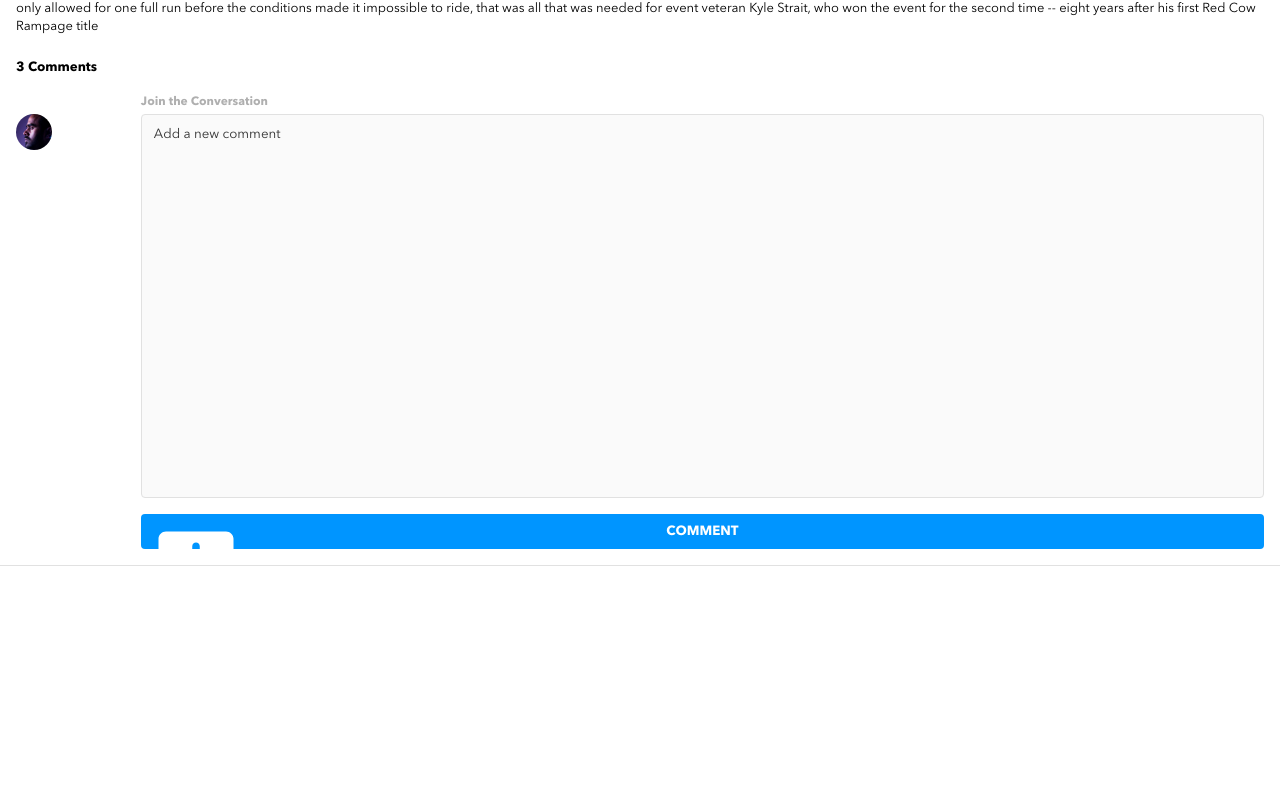
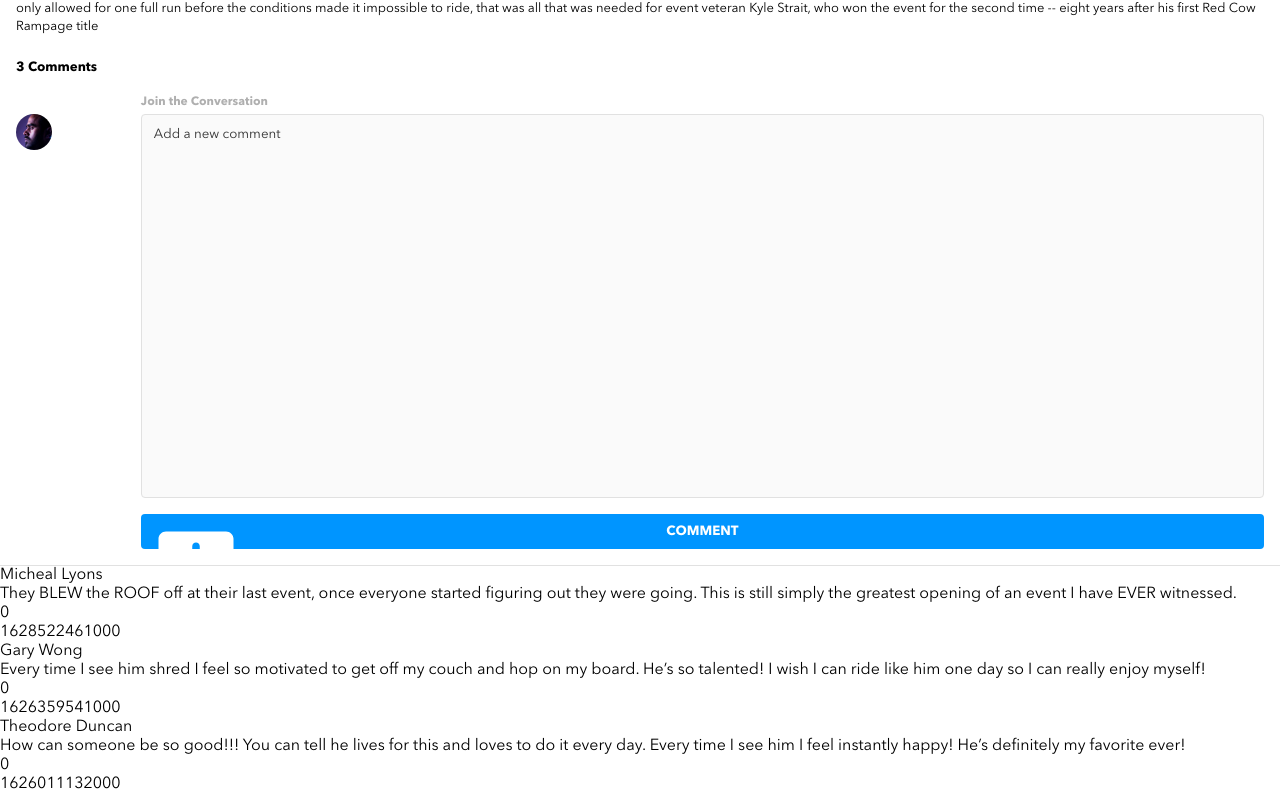
Before and after one commit to PhilipAguiar/philip-aguiar-brainflix, a React (Create React App) app: page / in a window 1280 px wide. Shown: the part 709-1503 px from the top of the page. Before the commit the page ends 1275 px from the top, so only its background shows below. Built offline with nearby package versions, Linux system fonts and the light colour scheme.

Commit message:
rendered comments info to page (no styling)

```diff
--- /dev/null
+++ b/src/components/CommentItem/CommentItem.jsx
@@ -0,0 +1,15 @@
+import "./CommentItem.scss"
+
+function CommentItem(props) {
+    console.log(props.comment)
+  return (
+    <div>
+        <p>{props.comment.name}</p>
+        <p>{props.comment.comment}</p>
+        <p>{props.comment.likes}</p>
+        <p>{props.comment.timestamp}</p>
+    </div>
+  )
+}
+
+export default CommentItem
--- a/src/components/CommentList/CommentList.jsx
+++ b/src/components/CommentList/CommentList.jsx
@@ -1,9 +1,11 @@
+import CommentItem from "../CommentItem/CommentItem";
 import "./CommentList.scss";
 
 function CommentList(props) {
+
   return <section className="comments">
-      {props.comments.forEach(comment => {
-
+      {props.comments.map(comment => {
+       return <CommentItem comment = {comment}/>
       })}
   </section>;
 }
--- a/src/components/HeroPlayer/HeroPlayer.jsx
+++ b/src/components/HeroPlayer/HeroPlayer.jsx
@@ -4,14 +4,14 @@ import CommentList from "../CommentList/CommentList";
 import VideoDescription from "../VideoDescription/VideoDescription";
 import "./HeroPlayer.scss";
 
-function HeroPlayer(props) {
-  console.log(props.video);
+function HeroPlayer({video}) {
+  console.log(video);
   return (
     <>
-      <video className="hero__player" poster={props.video.image} controls></video>
-      <VideoDescription video = {props.video}/>
-      <CommentForm video = {props.video}/>
-      <CommentList comments = {props.video.comments}/>
+      <video className="hero__player" poster={video.image} controls></video>
+      <VideoDescription video = {video}/>
+      <CommentForm video = {video}/>
+      <CommentList comments = {video.comments}/>
     </>
   );
 }
```
Also changed, not shown: src/components/CommentItem/CommentItem.scss (added).
